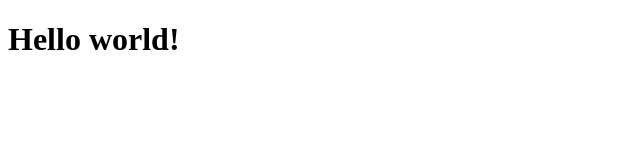
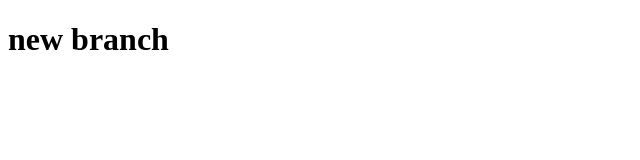
Before and after one commit to Matiaspalaciovilla/clase-1, a plain HTML site: page index.html in a window 1280 px wide. Shown: the whole page, without its empty margins (0-640 px from the left). Drawn offline with Linux system fonts and the light colour scheme.

Commit message:
dev updated

```diff
--- a/index.html
+++ b/index.html
@@ -7,7 +7,7 @@
     <link rel="stylesheet" href="public/css/index.css">
 </head>
 <body>
-    <h1>Hello world!</h1>
+    <h1>new branch</h1>
 </body>
 <script src="public/js/index.js"></script>
 </html>
```
